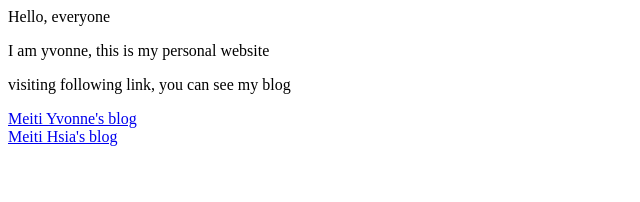
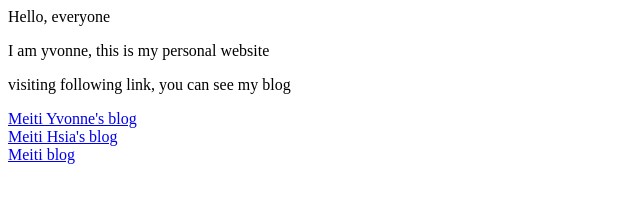
Before and after one commit to yvonnehisa/yvonnehisa.github.io, a plain HTML site: page index.html in a window 1280 px wide. Shown: the full height of the page, 0-640 px from the left. Drawn offline with Linux system fonts and the light colour scheme.

Commit message:
Update index.html

```diff
--- a/index.html
+++ b/index.html
@@ -4,3 +4,4 @@
 
 <div><a href="https://YvonneDaHsia.github.io">Meiti Yvonne's blog</a></div>
 <div><a href="https://dada543968.wordpress.com"> Meiti Hsia's blog</a></div>
+<div><a href="https://yvonne7196.wordpress.com">Meiti blog</a></div>
```
